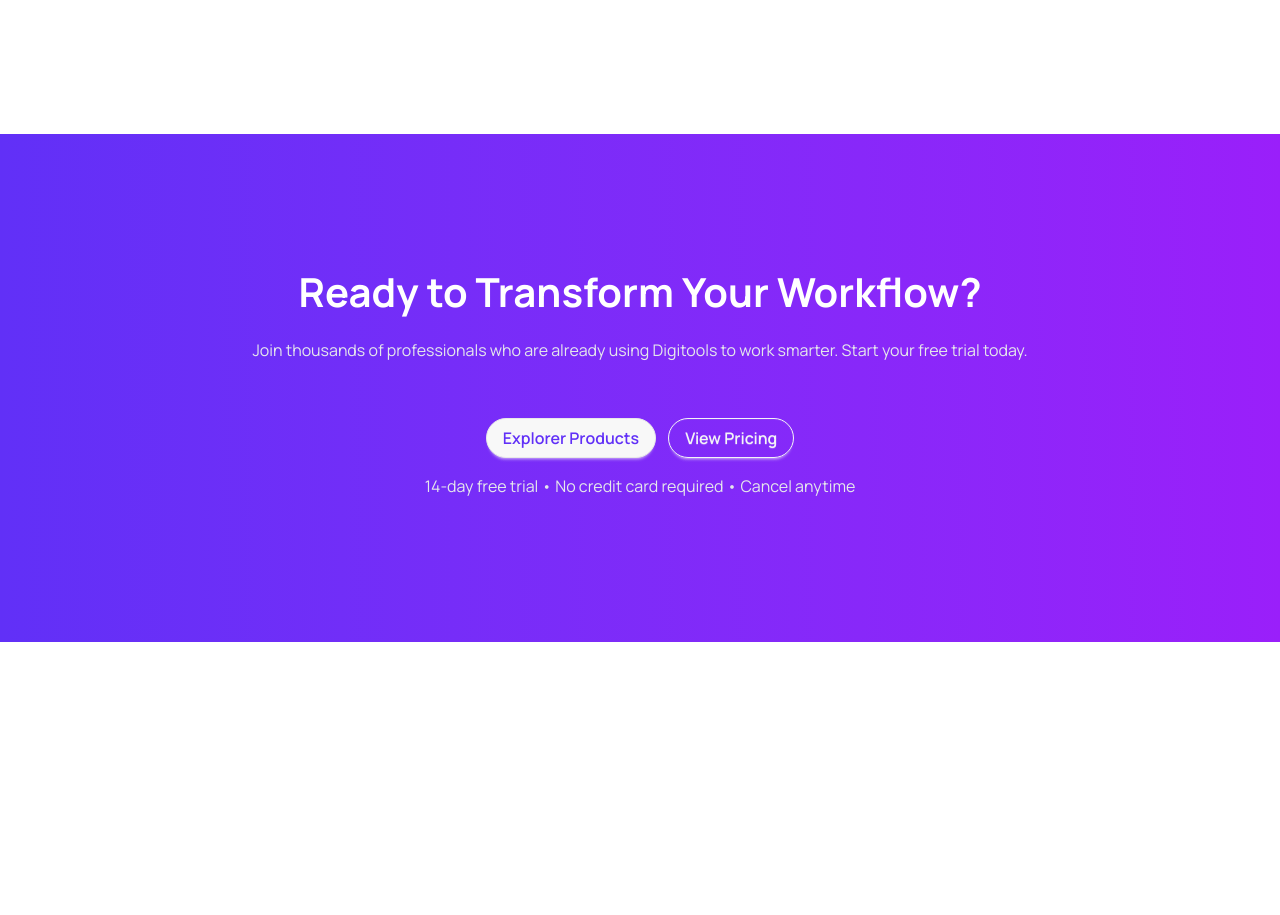
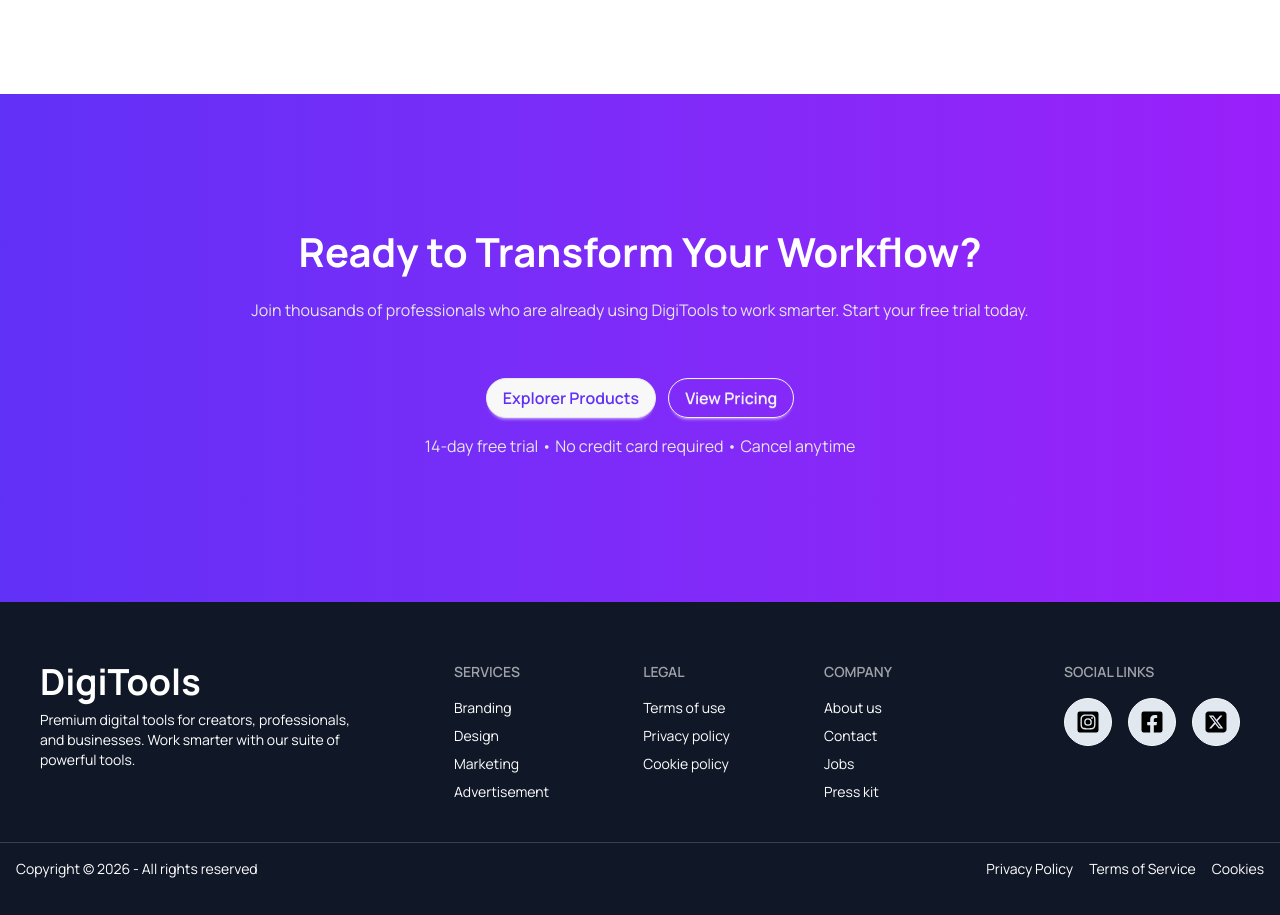
Before and after one commit to nasirmasud/B13-A6, a React (Vite) app: page / in a window 1280 px wide. Shown: the part 3820-4735 px from the top of the page. Before the commit the page ends 4574 px from the top, so only its background shows below. Built offline with nearby package versions, Linux system fonts and the light colour scheme.

Commit message:
Footer component done

```diff
--- a/src/App.jsx
+++ b/src/App.jsx
@@ -6,6 +6,7 @@ import Navbar from "./components/Navbar";
 import Pricing from "./components/Pricing";
 import ProductCollection from "./components/ProductCollection";
 import Transform from "./components/Transform";
+import Footer from "./components/Footer";
 
 function App() {
   return (
@@ -17,6 +18,7 @@ function App() {
       <GetStarted />
       <Pricing />
       <Transform />
+      <Footer />
     </>
   );
 }
--- /dev/null
+++ b/src/components/Footer.jsx
@@ -0,0 +1,66 @@
+import React from "react";
+import { FaFacebookSquare, FaInstagramSquare } from "react-icons/fa";
+import { FaSquareXTwitter } from "react-icons/fa6";
+
+const Footer = () => {
+  return (
+    <div className='text-white bg-[#101727] py-5'>
+      <footer className='footer sm:footer-horizontal text-white p-10 container mx-auto'>
+        <aside className='max-w-xs'>
+          <h1 className='text-4xl font-bold'>DigiTools</h1>
+          <p>
+            Premium digital tools for creators, professionals, and businesses.
+            Work smarter with our suite of powerful tools.
+          </p>
+        </aside>
+        <nav>
+          <h6 className='footer-title'>Services</h6>
+          <a className='link link-hover'>Branding</a>
+          <a className='link link-hover'>Design</a>
+          <a className='link link-hover'>Marketing</a>
+          <a className='link link-hover'>Advertisement</a>
+        </nav>
+        <nav>
+          <h6 className='footer-title'>Legal</h6>
+          <a className='link link-hover'>Terms of use</a>
+          <a className='link link-hover'>Privacy policy</a>
+          <a className='link link-hover'>Cookie policy</a>
+        </nav>
+        <nav>
+          <h6 className='footer-title'>Company</h6>
+          <a className='link link-hover'>About us</a>
+          <a className='link link-hover'>Contact</a>
+          <a className='link link-hover'>Jobs</a>
+          <a className='link link-hover'>Press kit</a>
+        </nav>
+        <nav className='ml-auto'>
+          <h6 className='footer-title'>Social Links</h6>
+          <div className='grid grid-flow-col gap-4'>
+            <div className='badge bg-slate-200 rounded-full w-12 h-12 flex items-center justify-center cursor-pointer'>
+              <FaInstagramSquare className='text-black h-6 w-6' />
+            </div>
+            <div className='badge bg-slate-200 rounded-full w-12 h-12 flex items-center justify-center cursor-pointer'>
+              <FaFacebookSquare className='text-black h-6 w-6' />
+            </div>
+            <div className='badge bg-slate-200 rounded-full w-12 h-12 flex items-center justify-center cursor-pointer'>
+              <FaSquareXTwitter className='text-black h-6 w-6' />
+            </div>
+          </div>
+        </nav>
+      </footer>
+
+      <footer className='footer sm:footer-horizontal text-white items-center p-4 container mx-auto border-t border-gray-700'>
+        <aside className='grid-flow-col items-center'>
+          <p>Copyright © {new Date().getFullYear()} - All rights reserved</p>
+        </aside>
+        <nav className='grid-flow-col gap-4 md:place-self-center md:justify-self-end'>
+          <a className='link link-hover'>Privacy Policy</a>
+          <a className='link link-hover'>Terms of Service</a>
+          <a className='link link-hover'>Cookies</a>
+        </nav>
+      </footer>
+    </div>
+  );
+};
+
+export default Footer;
--- a/src/components/GetStarted.jsx
+++ b/src/components/GetStarted.jsx
@@ -18,7 +18,7 @@ const GetStarted = () => {
             <div className='badge bg-[#7433db] text-white rounded-full w-8 h-8 ml-auto'>
               01
             </div>
-            <div className='badge bg-slate-200 text-white rounded-full w-24 h-24 mx-auto pt-4'>
+            <div className='badge bg-slate-200 text-white rounded-full w-24 h-24 mx-auto'>
               <img src={userImg} alt='blink' className='w-12 h-12' />
             </div>
             <h3 className='text-2xl font-bold text-center py-4'>
@@ -35,7 +35,7 @@ const GetStarted = () => {
             <div className='badge bg-[#7433db] text-white rounded-full w-8 h-8 ml-auto'>
               02
             </div>
-            <div className='badge bg-slate-200 text-white rounded-full w-24 h-24 mx-auto pt-4'>
+            <div className='badge bg-slate-200 text-white rounded-full w-24 h-24 mx-auto'>
               <img src={packageImg} alt='blink' className='w-12 h-12' />
             </div>
             <h3 className='text-2xl font-bold text-center py-4'>
@@ -51,7 +51,7 @@ const GetStarted = () => {
             <div className='badge bg-[#7433db] text-white rounded-full w-8 h-8 ml-auto'>
               03
             </div>
-            <div className='badge bg-slate-200 text-white rounded-full w-24 h-24 mx-auto pt-4'>
+            <div className='badge bg-slate-200 text-white rounded-full w-24 h-24 mx-auto'>
               <img src={rocketImg} alt='blink' className='w-12 h-12' />
             </div>
             <h3 className='text-2xl font-bold text-center py-4'>
--- a/src/components/Transform.jsx
+++ b/src/components/Transform.jsx
@@ -2,12 +2,12 @@ import React from "react";
 
 const Transform = () => {
   return (
-    <div className='bg-gradient-to-r from-[#6130f7] to-[#9a1ffa] py-32 px-5 my-10 mb-28 text-white'>
+    <div className='bg-gradient-to-r from-[#6130f7] to-[#9a1ffa] py-32 px-5 text-white'>
       <h2 className='text-[40px] font-bold text-center '>
         Ready to Transform Your Workflow?
       </h2>
       <p className='text-[16px] text-center text-gray-200 py-4'>
-        Join thousands of professionals who are already using Digitools to work
+        Join thousands of professionals who are already using DigiTools to work
         smarter. Start your free trial today.
       </p>
       <div className='flex gap-3 justify-center pt-10'>
```
